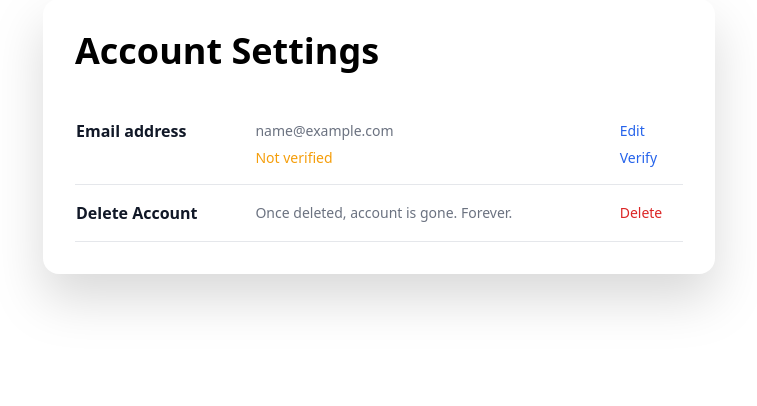
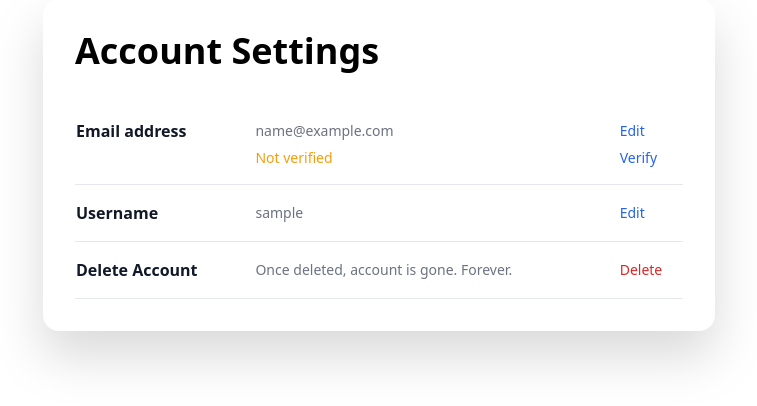
Before and after one commit to andyjud/django-starter, a Django app: page /profile/settings/ in a window 1280 px wide. Shown: the part 129-535 px from the top of the page, without its empty margins (261-1018 px from the left). Run offline with Django 5.2, Linux system fonts and the light colour scheme; the visitor is signed in with stand-in values (Sample User, id 1); parts of the project's set-up code (start-up, migrations or seed data) failed here and were passed over; some libraries are stand-ins or nearby versions.

Commit message:
Update profile_settings.html

```diff
--- a/a_users/templates/a_users/profile_settings.html
+++ b/a_users/templates/a_users/profile_settings.html
@@ -22,6 +22,7 @@
                 </a>
             </td>
         </tr>
+
         <tr class="border-b">
             <th scope="row" class="pb-4 font-medium text-gray-900">
             </th>
@@ -34,6 +35,23 @@
             <td class="pb-4 pl-4">
                 <a href="{% url 'profile-emailverify' %}" class="font-medium text-blue-600 hover:underline">
                     {% if not user.emailaddress_set.first.verified %}Verify{% endif %}
+                </a>
+            </td>
+        </tr>
+
+        <tr class="border-b">
+            <th scope="row" class="py-4 text-base font-bold text-gray-900">
+                Username
+            </th>
+            <td id="username" class="py-4 pl-4">
+                {{ user.username }}
+            </td>
+            <td class="py-4 pl-4">
+                <a id="username-edit" class="cursor-pointer font-medium text-blue-600 hover:underline"
+                    hx-get="{% url 'profile-usernamechange' %}"
+                    hx-target="#username"
+                    hx-swap="innerHTML" >
+                    Edit
                 </a>
             </td>
         </tr>
```
